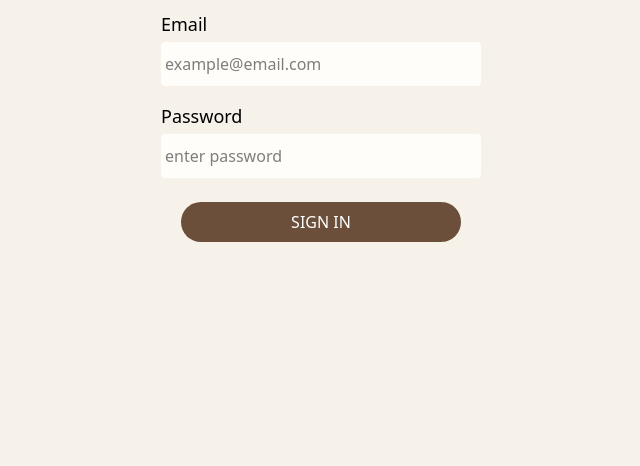
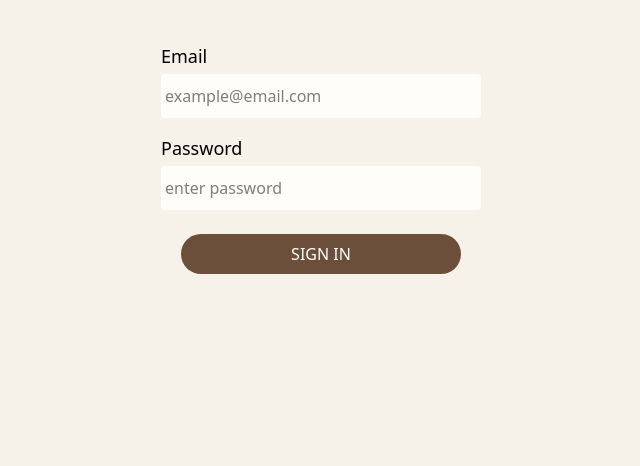
Before and after one commit to priscilla-cassandra/TheNook_CSS_frameworks, a website built with Vite: page index.html in a window 1280 px wide. Shown: the part 334-800 px from the top of the page, without its empty margins (319-959 px from the left). Built offline with nearby package versions, Linux system fonts and the light colour scheme.

Commit message:
Small changes for responsiveness

```diff
--- a/index.html
+++ b/index.html
@@ -7,7 +7,9 @@
     <title>Login | The Nook</title>
   </head>
   <body class="bg-main">
-    <main class="flex min-h-screen flex-col items-center gap-15 pt-40">
+    <main
+      class="flex min-h-screen flex-col items-center gap-15 pt-40 md:justify-center md:pt-0"
+    >
       <div class="flex flex-col items-center">
         <img
           src="images/nook_logo_brown-removebg-preview.png"
```
Also changed, not shown: css/style.css.
